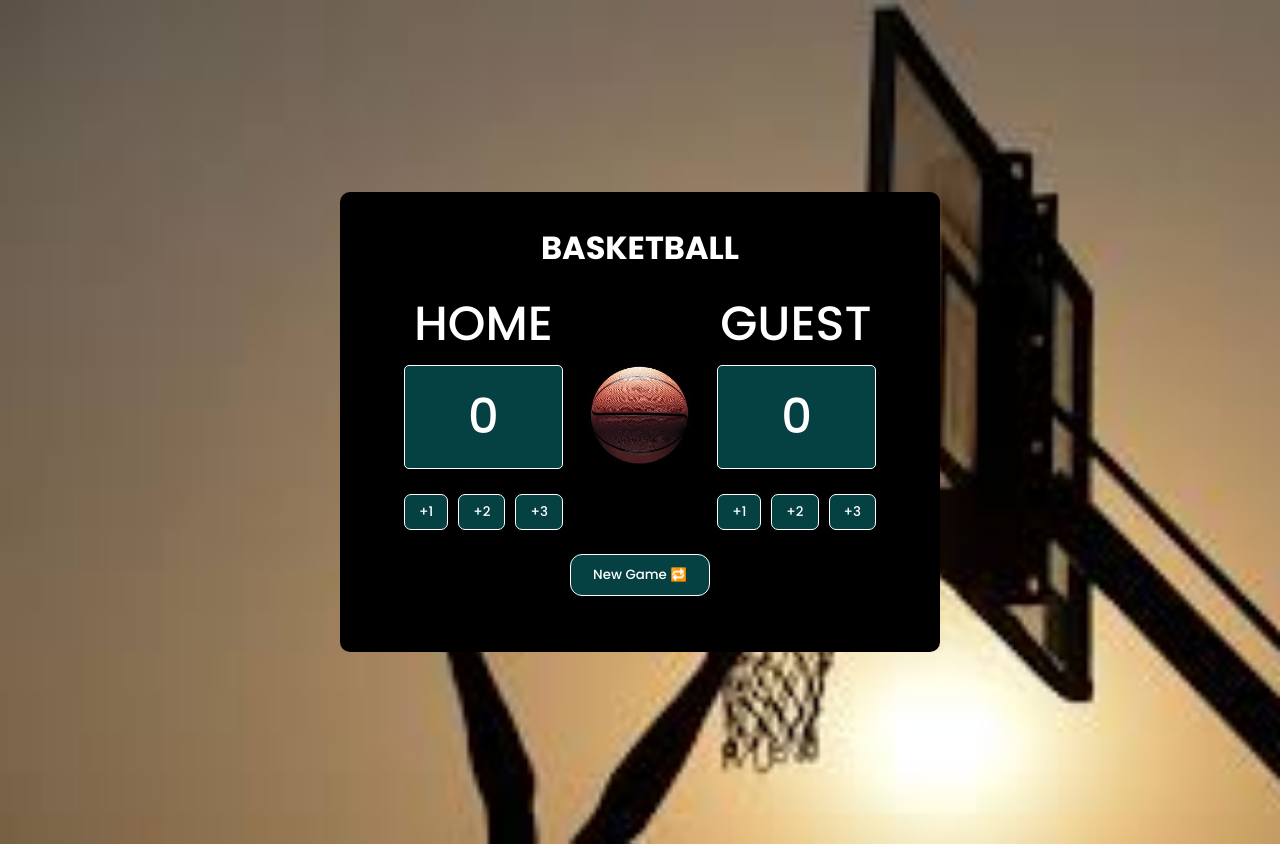
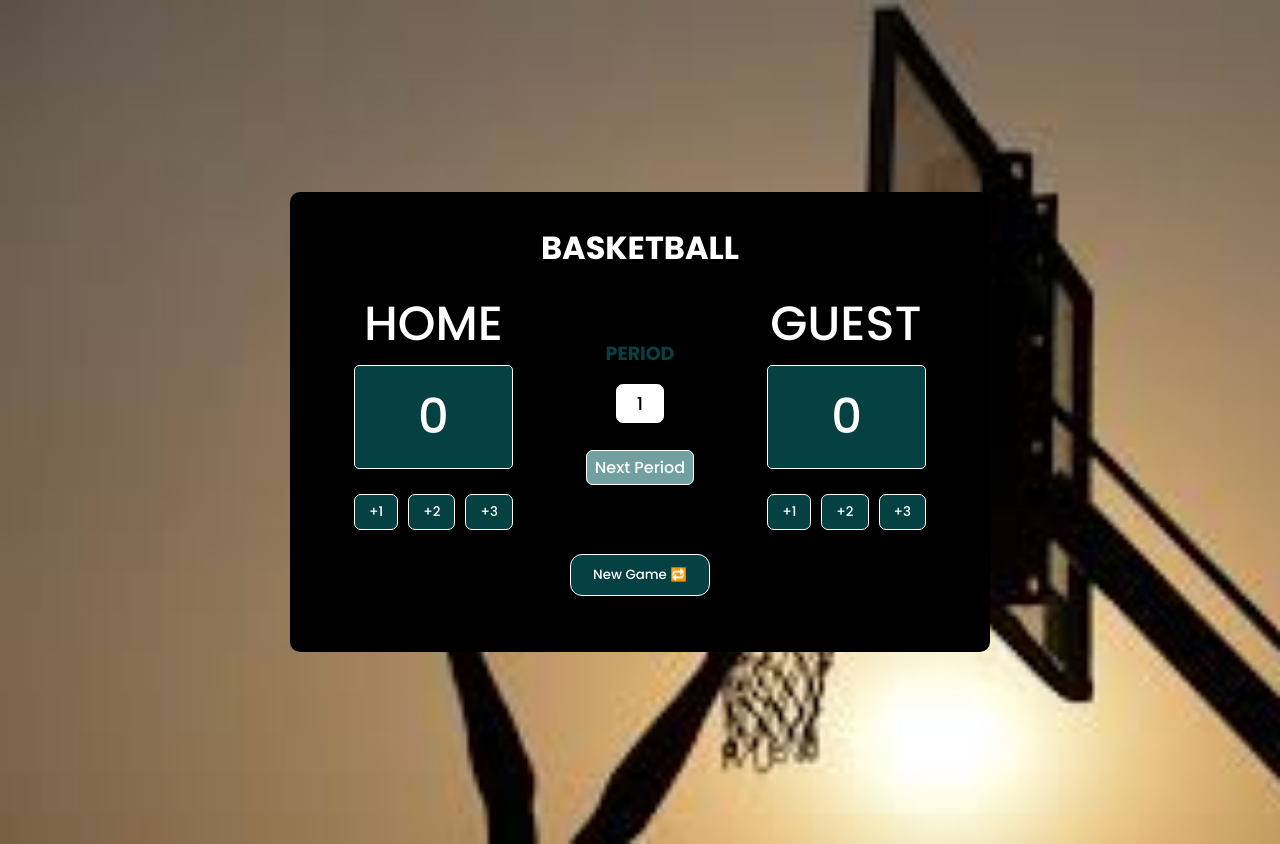
Before and after one commit to favy-codez/basketball-scoreboard, a plain HTML site: page index.html in a window 1280 px wide. Drawn offline with Linux system fonts and the light colour scheme.

Commit message:
commit message

```diff
--- a/index.css
+++ b/index.css
@@ -19,16 +19,51 @@ body{
 }
 
 .container{
-    max-width: 600px;
+    max-width: 700px;
     background-color: #000;
     margin: 12rem auto;
     padding: 2rem 4rem;
     border-radius: 10px;
 }
 
-.sections img{
-    width: 29%;
+.middle-section img{
+    width: 40%;
+    margin: 12px auto 0 auto;
     margin-top: 12px;
+}
+
+.middle-section h5{
+    color: rgb(5, 64, 66);
+    text-align: center;
+    font-size: 19px;
+    margin-bottom: 1rem;
+}
+
+#period-num{
+    padding: 5px 8px;
+    font-size: 18px;
+    width: 3rem;
+    border-radius: 7px;
+    border: 1px solid #fff;
+    color: #000;
+    text-align: center;
+    background-color: #fff;
+    margin: 3px auto 2rem auto;
+}
+
+.period{
+    padding: 5px 8px;
+    border-radius: 7px;
+    border: 1px solid #fff;
+    background-color: rgb(114, 160, 161);
+    color: #fff;
+    margin: 0rem auto 0 auto;
+}
+
+.period:hover{
+    color: black;
+    background-color: #fff;
+    transition: 0.7s;
 }
 
 .sections {
--- a/index.html
+++ b/index.html
@@ -23,7 +23,14 @@
                     <button onclick="add3point()">+3</button>
                 </div>
             </div>
-            <img src="/basket2.jpg" alt="">
+
+            <div class="middle-section">
+                <h5>PERIOD</h5>
+                <p id="period-num">1</p>
+                <buton class="period">Next Period</buton>
+                <!-- <img src="/basket2.jpg" alt=""> -->
+            </div>
+
             <div class="guestSection">
                 <h3>GUEST</h3>
                 <p class="guestscore-box" id="guestbox-el">0</p>
```
